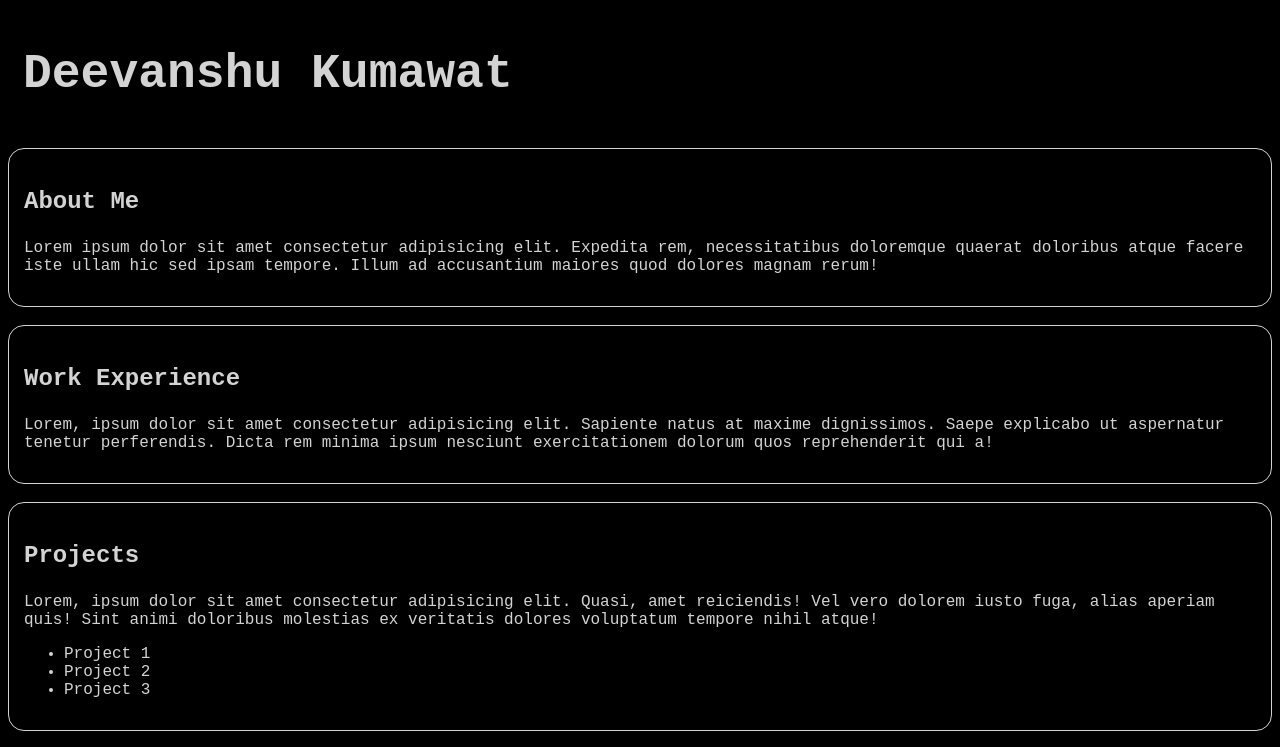
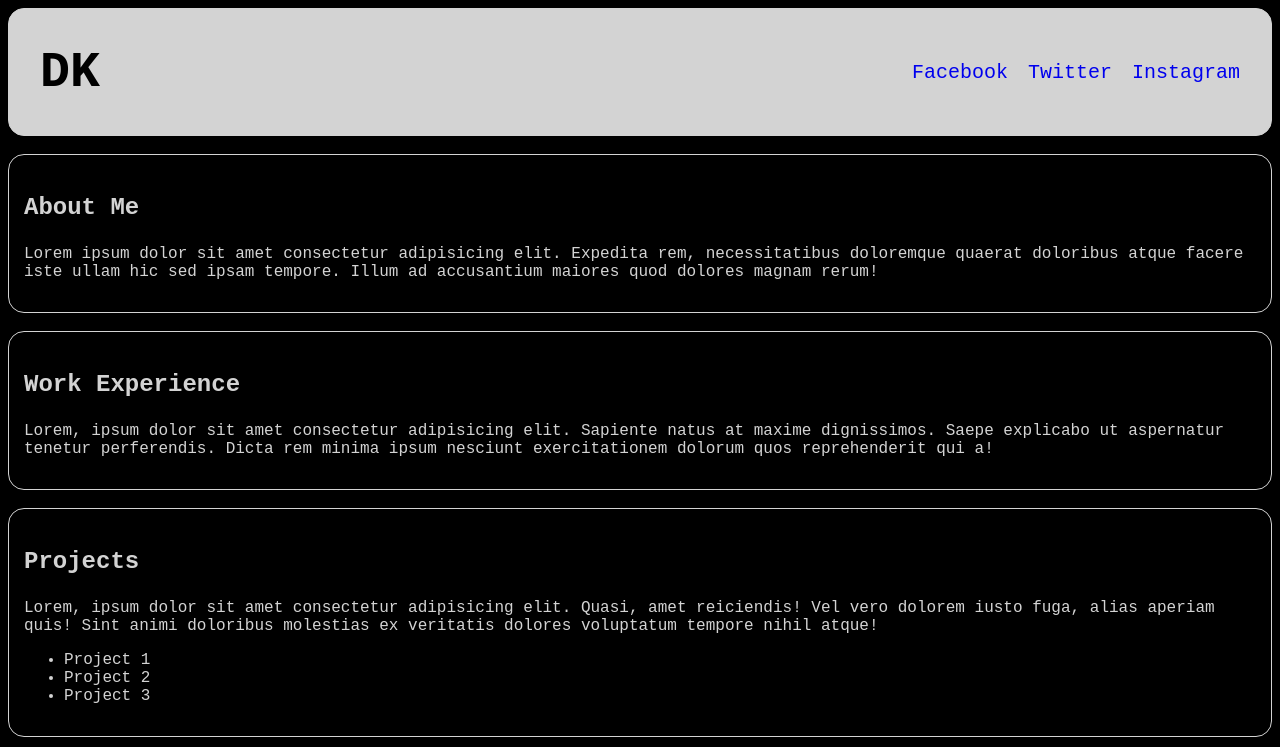
Before and after one commit to d33vanshu/project1, a plain HTML site: page index.html in a window 1280 px wide. Shown: the top 747 px of the page. Drawn offline with Linux system fonts and the light colour scheme.

Commit message:
added navbar

```diff
--- a/index.html
+++ b/index.html
@@ -8,16 +8,23 @@
     <title>Project1</title>
 </head>
 <body>
-    <h1>Deevanshu Kumawat</h1>
-    <div>
+    <div id="navbar">
+        <div id="logo"><h1>DK</h1></div>
+        <div id="link">
+            <a href="http://facebook.com">Facebook</a>
+            <a href="http://twitter.com">Twitter</a>
+            <a href="http://instagram.com">Instagram</a>
+        </div>
+    </div><br>
+    <div class="pad">
        <h3>About Me</h3>
        <p>Lorem ipsum dolor sit amet consectetur adipisicing elit. Expedita rem, necessitatibus doloremque quaerat doloribus atque facere iste ullam hic sed ipsam tempore. Illum ad accusantium maiores quod dolores magnam rerum!</p>
     </div><br>
-    <div>
+    <div class="pad">
         <h3>Work Experience</h3>
         <p>Lorem, ipsum dolor sit amet consectetur adipisicing elit. Sapiente natus at maxime dignissimos. Saepe explicabo ut aspernatur tenetur perferendis. Dicta rem minima ipsum nesciunt exercitationem dolorum quos reprehenderit qui a!</p>
     </div><br>
-    <div>
+    <div class="pad">
         <h3>Projects</h3>
         <p>Lorem, ipsum dolor sit amet consectetur adipisicing elit. Quasi, amet reiciendis! Vel vero dolorem iusto fuga, alias aperiam quis! Sint animi doloribus molestias ex veritatis dolores voluptatum tempore nihil atque!</p>
         <ul>
@@ -26,11 +33,11 @@
             <li>Project 3</li>
         </ul>
     </div><br>
-    <div>
+    <div class="pad">
         <h3>Blog</h3>
         <p>Lorem ipsum dolor sit amet consectetur adipisicing elit. A ea laudantium quisquam aperiam dolorum enim nesciunt maiores temporibus excepturi delectus possimus sint ex est magnam, pariatur suscipit officia ab dignissimos?</p>
     </div><br>
-    <div>
+    <div class="pad">
         <h4>Contact Me</h4>
     </div>
 </body>
--- a/style.css
+++ b/style.css
@@ -1,13 +1,49 @@
+a{
+    text-decoration: none;
+}
+
+a:hover{
+    color: grey;
+}
+
+#navbar{
+    display: grid;
+    min-height: 30px;
+    grid-auto-flow: column;
+    background-color: lightgrey;
+    grid-gap:20px;
+    padding-left: 30px;
+    padding-right: 30px;
+}
+
+#logo{
+    display: grid;
+    justify-content: start;
+    align-content: center;
+    color: black;
+    font-size: 25px;
+}
+
+#link{
+    display: grid;
+    justify-content: end;
+    align-content: center;
+    grid-auto-flow: column;
+    grid-gap:20px;
+    font-size: 20px;
+}
+
 body{
     background-color: black;
     font-family: 'Courier New', Courier, monospace;
     color:lightgrey;
 }
 
-h1{
+/* h1{
     font-size: 3em;
     padding: 15px;
-}
+    color: black;
+} */
 
 h3{
     font-size: 1.5em;
@@ -15,7 +51,11 @@ h3{
 
 div{
     border: 1px solid lightgrey;
-    padding: 15px;
+
     border-radius: 1em;
     /* border-c: lightgrey; */
 }
+
+.pad{
+    padding:15px;
+}
```
